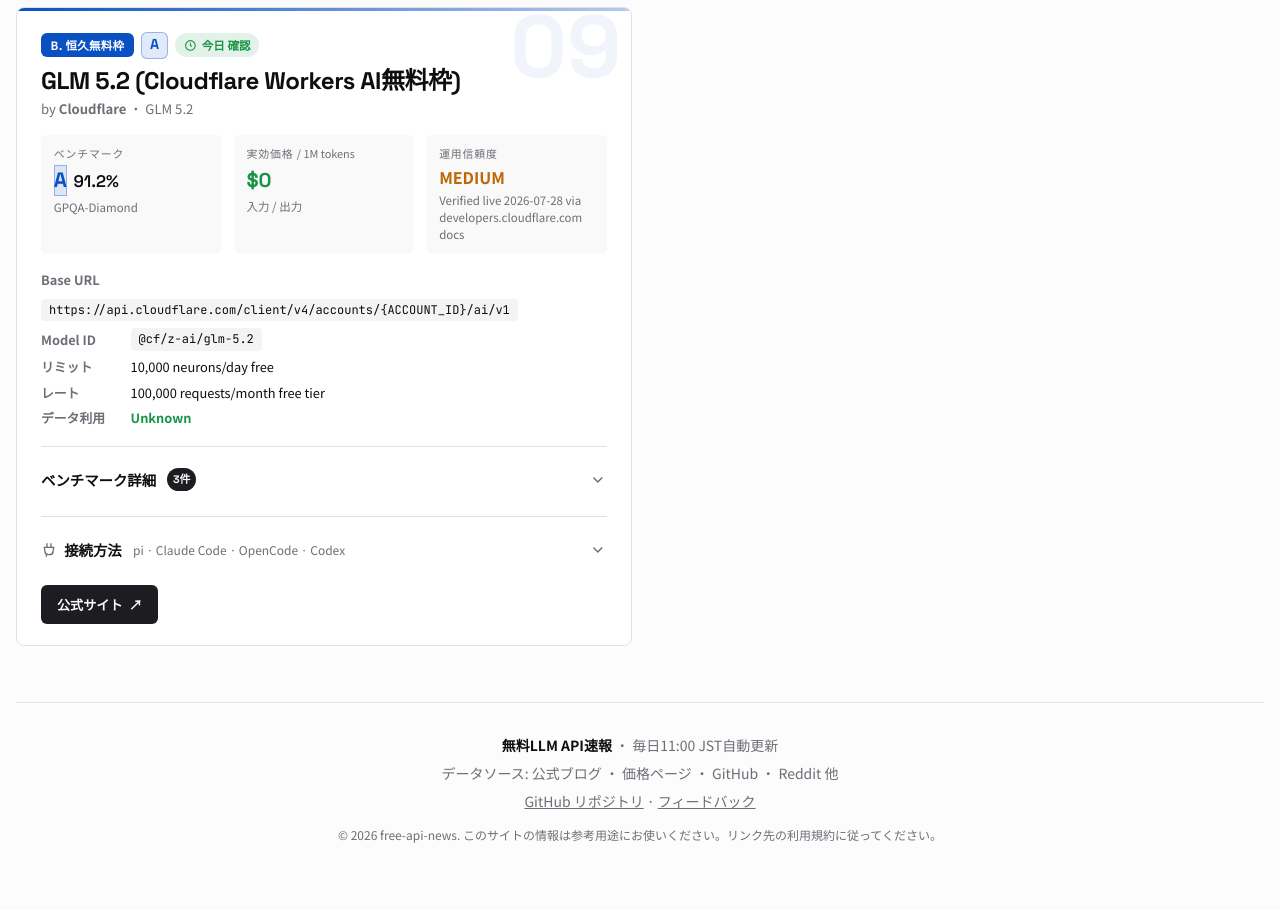
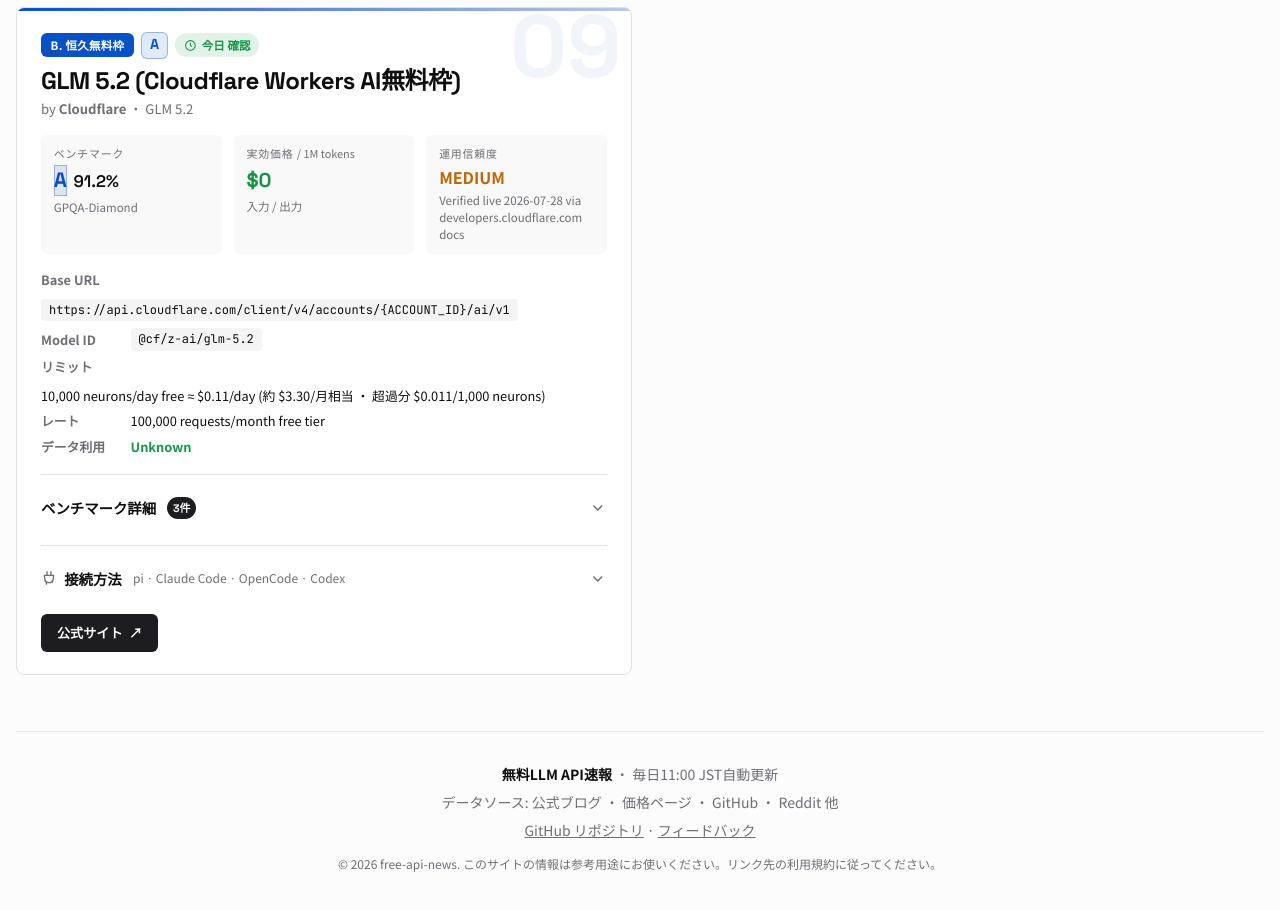
Before and after one commit to TOSUKUi/freeapi-news, a website: page index.html in a window 1280 px wide. Shown: the part 2870-3780 px from the top of the page. Drawn offline with nearby package versions, Linux system fonts and the light colour scheme.

Commit message:
chore: update report 2026-07-28 23:44 JST

```diff
--- a/index.html
+++ b/index.html
@@ -1556,7 +1556,7 @@ codex --profile deepseek</code></pre>
         <div class="offer-ids">
           <div class="id-row"><span class="id-key">Base URL</span><code class="id-val">https://api.cloudflare.com/client/v4/accounts/{ACCOUNT_ID}/ai/v1</code></div>
           <div class="id-row"><span class="id-key">Model ID</span><code class="id-val">@cf/z-ai/glm-5.2</code></div>
-          <div class="id-row"><span class="id-key">リミット</span><span class="id-val-plain">10,000 neurons/day free</span></div>
+          <div class="id-row"><span class="id-key">リミット</span><span class="id-val-plain">10,000 neurons/day free ≈ $0.11/day (約 $3.30/月相当 ・ 超過分 $0.011/1,000 neurons)</span></div>
 
           <div class="id-row"><span class="id-key">レート</span><span class="id-val-plain">100,000 requests/month free tier</span></div>
           <div class="id-row"><span class="id-key">データ利用</span><span class="id-val-plain train-no">Unknown</span></div>
```
